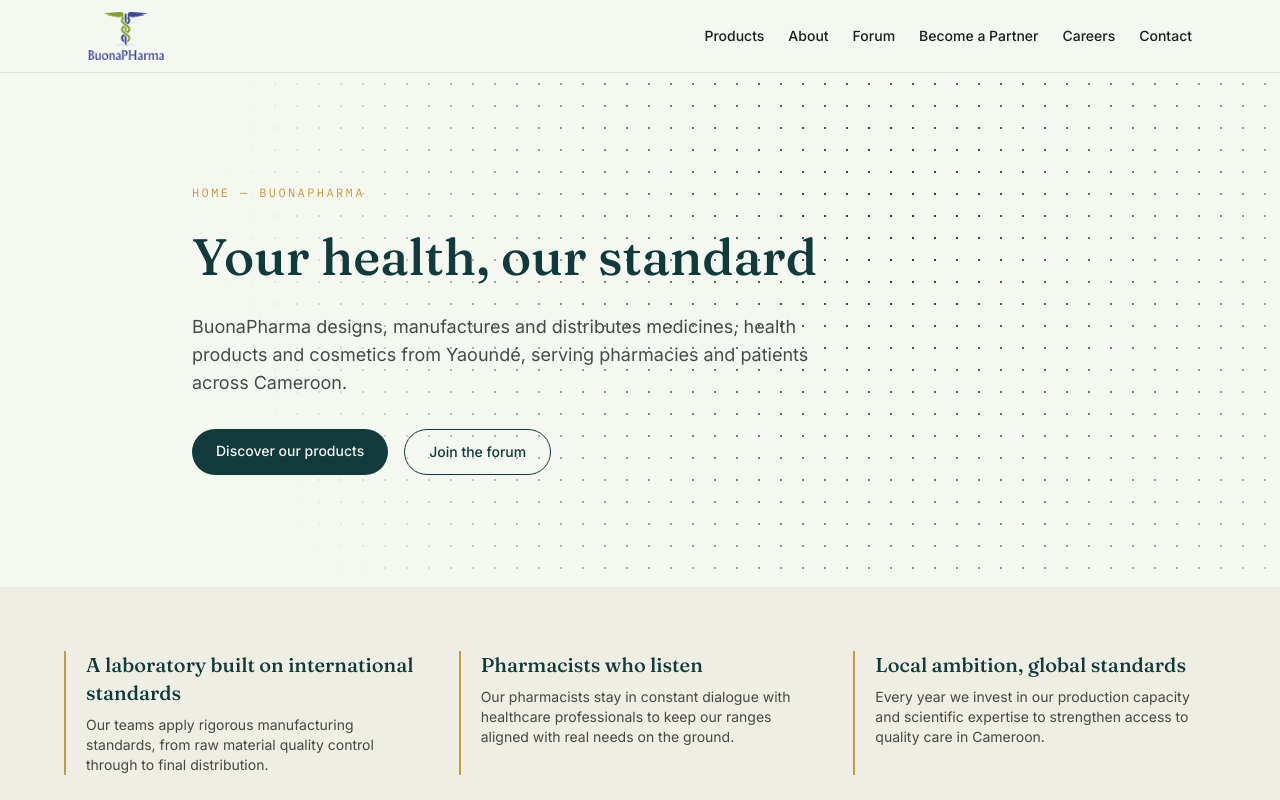
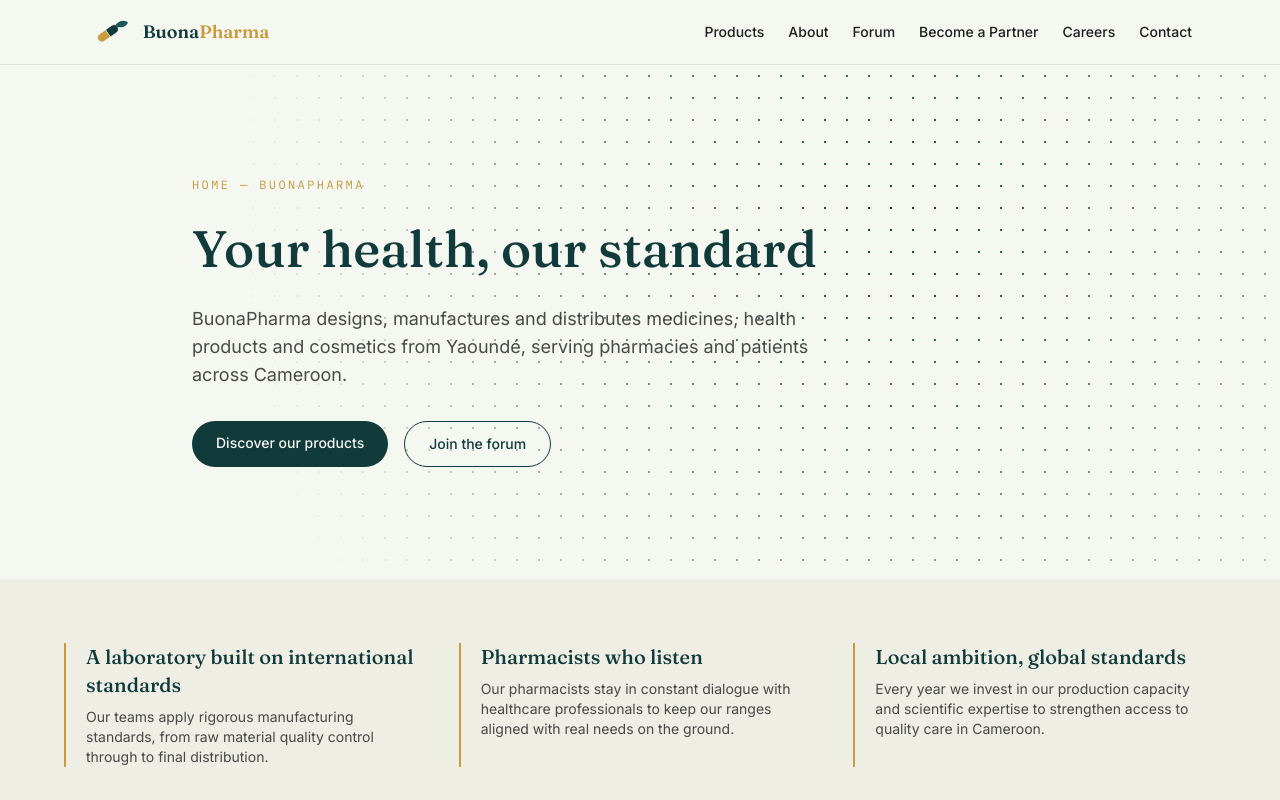
Before and after one commit to lepefy-labs/buonapharma, a Next.js app: page /en in a window 1280 px wide. Shown: the top 800 px of the page. Built offline with nearby package versions, Linux system fonts and the light colour scheme.

Commit message:
Add files via upload

```diff
--- a/src/app/[locale]/layout.tsx
+++ b/src/app/[locale]/layout.tsx
@@ -26,7 +26,10 @@
   title: "BuonaPharma",
   description: "Laboratoire pharmaceutique — Yaoundé, Cameroun",
   icons: {
-    icon: "/favicon.ico",
+    icon: [
+      { url: "/favicon.svg", type: "image/svg+xml" },
+      { url: "/favicon.ico" },
+    ],
     apple: "/apple-touch-icon.png",
   },
 };
--- a/src/components/Footer.tsx
+++ b/src/components/Footer.tsx
@@ -1,5 +1,5 @@
 import { useTranslations } from "next-intl";
-import Image from "next/image";
+import { Logo } from "@/components/Logo";
 
 export function Footer() {
   const t = useTranslations("footer");
@@ -9,7 +9,7 @@
     <footer className="bg-forest text-paper">
       <div className="mx-auto flex max-w-6xl flex-col gap-6 px-6 py-12 md:flex-row md:items-start md:justify-between">
         <div className="flex flex-col gap-3">
-          <Image src="/logo-white.png" alt="BuonaPharma" width={130} height={48} className="h-10 w-auto" />
+          <Logo variant="reversed" />
           <p className="max-w-xs text-sm text-paper/80">{t("tagline")}</p>
         </div>
 
--- a/src/components/Header.tsx
+++ b/src/components/Header.tsx
@@ -2,7 +2,7 @@
 
 import { useTranslations } from "next-intl";
 import { Link } from "@/i18n/navigation";
-import Image from "next/image";
+import { Logo } from "@/components/Logo";
 
 const NAV_ITEMS = [
   { href: "/produits", key: "products" },
@@ -20,7 +20,7 @@
     <header className="sticky top-0 z-50 border-b border-ink/10 bg-paper/95 backdrop-blur">
       <div className="mx-auto flex max-w-6xl items-center justify-between px-6 py-3">
         <Link href="/" className="flex items-center">
-          <Image src="/logo.png" alt="BuonaPharma" width={130} height={48} priority className="h-12 w-auto" />
+          <Logo variant="default" />
         </Link>
 
         <nav className="flex flex-wrap items-center gap-6">
--- /dev/null
+++ b/src/components/Logo.tsx
@@ -0,0 +1,38 @@
+type LogoProps = {
+  variant?: "default" | "reversed";
+  className?: string;
+};
+
+export function Logo({ variant = "default", className }: LogoProps) {
+  const reversed = variant === "reversed";
+  const capsuleLeft = reversed ? "#F5F7F1" : "#C99A3E";
+  const capsuleRight = reversed ? "#F5F7F1" : "#103B3A";
+  const capsuleStroke = reversed ? "#103B3A" : "#F5F7F1";
+  const leaf = reversed ? "#F5F7F1" : "#1B5654";
+  const textClass = reversed ? "text-paper" : "text-forest";
+
+  return (
+    <span className={`flex items-center gap-2 ${className ?? ""}`}>
+      <svg viewBox="0 0 140 120" className="h-10 w-auto" aria-hidden="true">
+        <defs>
+          <clipPath id={`leftHalf2-${variant}`}>
+            <rect x="-35" y="-13" width="35" height="26" />
+          </clipPath>
+          <clipPath id={`rightHalf2-${variant}`}>
+            <rect x="0" y="-13" width="35" height="26" />
+          </clipPath>
+        </defs>
+        <g transform="translate(60,64) rotate(-35)">
+          <rect x="-35" y="-13" width="70" height="26" rx="13" fill={capsuleLeft} clipPath={`url(#leftHalf2-${variant})`} />
+          <rect x="-35" y="-13" width="70" height="26" rx="13" fill={capsuleRight} clipPath={`url(#rightHalf2-${variant})`} />
+          <rect x="-35" y="-13" width="70" height="26" rx="13" fill="none" stroke={capsuleStroke} strokeWidth="1.5" />
+          <line x1="0" y1="-13" x2="0" y2="13" stroke={capsuleStroke} strokeWidth="2" />
+        </g>
+        <path d="M80,42 C92,24 112,22 120,32 C114,46 94,50 80,42 Z" fill={leaf} />
+      </svg>
+      <span className={`font-display text-lg font-semibold ${textClass}`}>
+        Buona<span className="text-gold">Pharma</span>
+      </span>
+    </span>
+  );
+}
```
Also changed, not shown: public/favicon.svg (added), public/logo-icon.svg (added).
